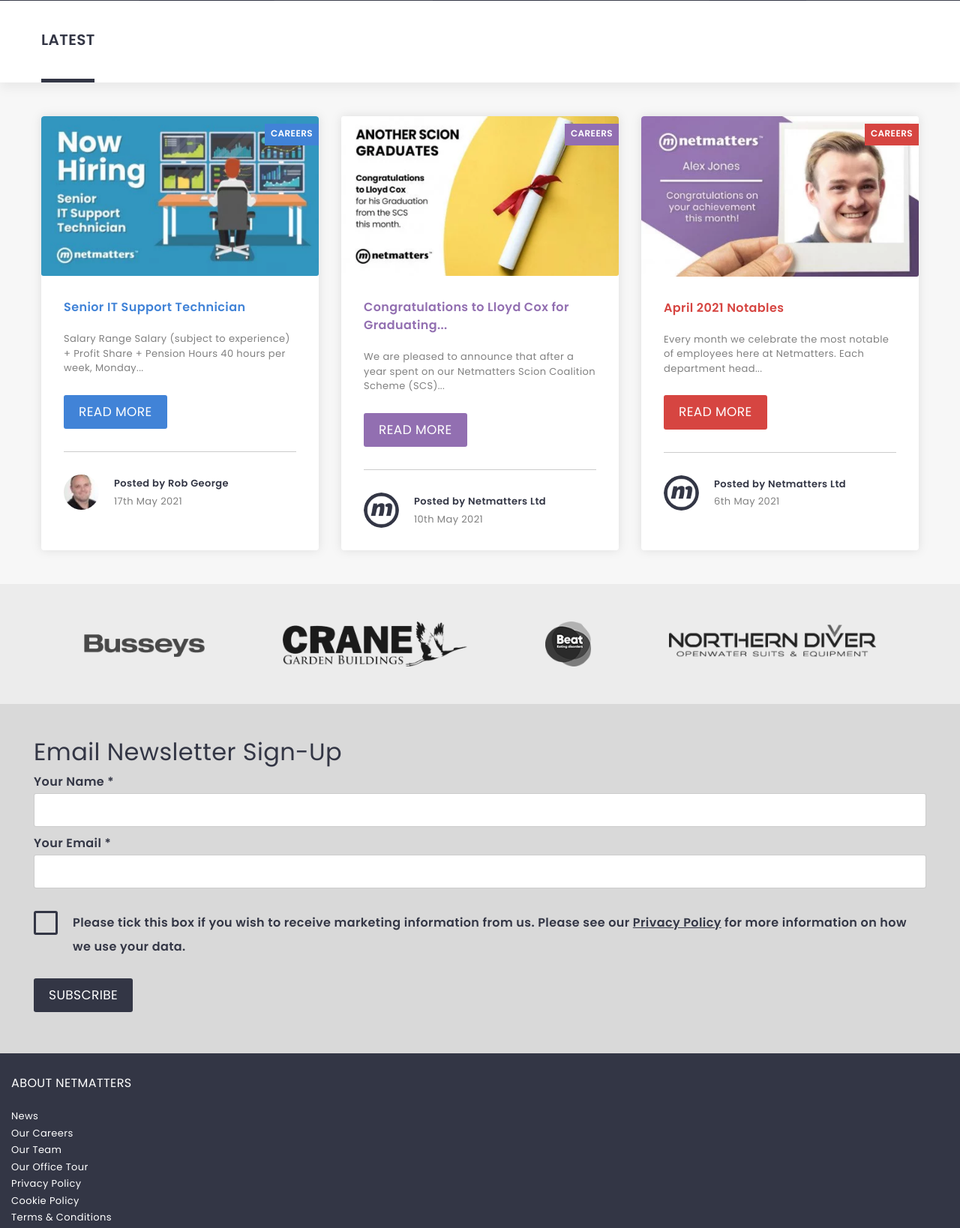
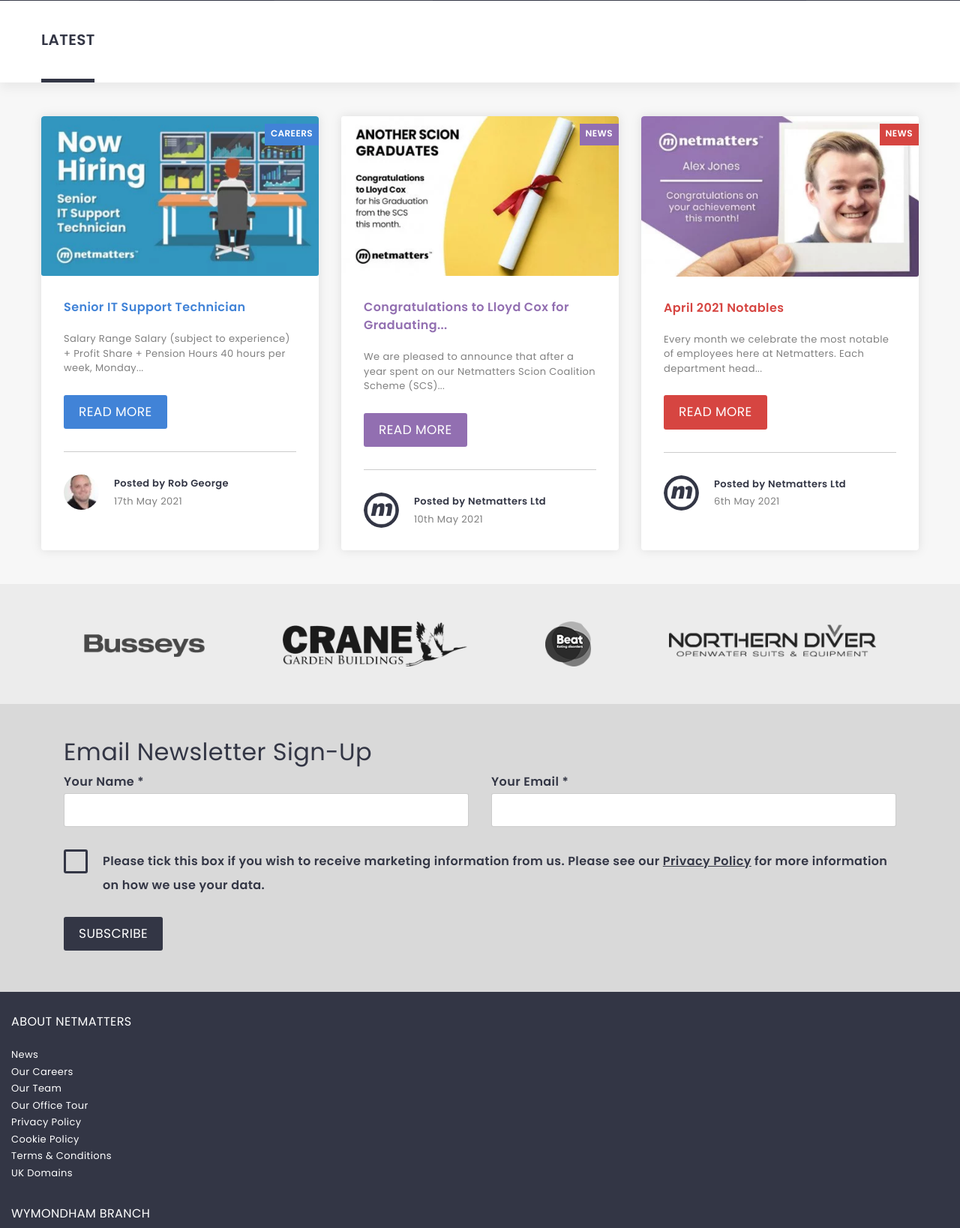
Before and after one commit to WackJeston/Netmatters-Homepage, a PHP site: page / in a window 1280 px wide. Shown: the part 2111-3749 px from the top of the page at 75% size. Run offline with PHP 8.4, Linux system fonts and the light colour scheme; some libraries are stand-ins or nearby versions.

Commit message:
completed Form Media Queries

```diff
--- a/index.html
+++ b/index.html
@@ -302,7 +302,7 @@
         <div class="latest-card news-1">
           <img src="imgs\latest-news-1.png" alt="Now Hiring image" class="card-image-1">
           <div class="sticker">
-            <h6>Careers</h6>
+            <h6>News</h6>
           </div>
           <div class="content">
             <a href="#">Congratulations to Lloyd Cox for Graduating...</a>
@@ -323,7 +323,7 @@
         <div class="latest-card news-2">
           <img src="imgs/latest-news-2.png" alt="Now Hiring image" class="card-image-1">
           <div class="sticker">
-            <h6>Careers</h6>
+            <h6>News</h6>
           </div>
           <div class="content">
             <a href="#">April 2021 Notables</a>
@@ -390,17 +390,25 @@
 
 
       <!-- Newsletter Form ------------------------------>
+      <div class="form-container">
         <div class="form">
           <h2>Email Newsletter Sign-Up</h2>
+          <div class="form-input-section">
+            <div class="form-input f1">
               <label for="name">Your Name *</label>
               <input type="text" name="user-name" id="name">
+            </div>
+            <div class="form-input">
               <label for="email">Your Email *</label>
               <input type="text" name="user-email" id="email">
+            </div>
+          </div>
           <div class="priv-policy">
             <button type="checkbox" name="check-button"><i class="fas fa-check fa-m tick"></i></button>
             <p>Please tick this box if you wish to receive marketing information from us. Please see our <a href="#">Privacy Policy</a> for more information on how we use your data.</p>
           </div>
           <button type="button" name="subscribe" class="subscribe read-more">subscribe</button>
+        </div>
       </div>
     </main>
 
--- a/scss/partials/components/_form.scss
+++ b/scss/partials/components/_form.scss
@@ -6,9 +6,14 @@
   padding: 45px;
   display: flex;
   flex-direction: column;
-  background-color: $background-color-4;
   color: $primary-color;
   font-family: 'Poppins', sans-serif;
+}
+
+.form-container {
+  display: flex;
+  background-color: $background-color-4;
+  width: 100%;
 }
 
 // Heading ------------------------------
@@ -18,6 +23,12 @@
 }
 
 // Inputs ------------------------------
+
+.form-input {
+  display: flex;
+  flex-direction: column;
+}
+
 .form label,
 .form p {
   font-size: 16px;
@@ -36,6 +47,7 @@
   border: 1px solid #87CEEB;
   filter: drop-shadow(0 0 .3rem lightblue);
 }
+
 
 // Checkbox and Privacy Policy ------------------------------
 .priv-policy {
@@ -88,3 +100,71 @@ button:focus .tick {
 .subscribe:hover {
   background-color: $primary-color-hover;
 }
+
+
+
+//---------------------------------------
+//  Media Queries
+//---------------------------------------
+
+// Laptops ------------------------------
+
+@media (min-width:768px) {
+
+  .form-container {
+    justify-content: center;
+  }
+
+  .form {
+    padding: 45px 0;
+  }
+}
+
+@media (max-width:991px)
+and (min-width:768px) {
+
+  .form {
+    width: 660px;
+  }
+}
+
+
+// Desktops ------------------------------
+
+@media (max-width:1260px)
+and (min-width:992px) {
+
+  .form input {
+    width: 425px;
+  }
+
+  .form {
+    width: 880px;
+  }
+}
+
+@media (min-width:992px) {
+
+  .f1 {
+    margin-right: 30px;
+  }
+
+  .form-input-section {
+    display: flex;
+    flex-direction: row;
+    flex-wrap: wrap;
+  }
+}
+
+// Extra Large Screens ------------------------------
+
+@media (min-width:1261px) {
+
+  .form {
+    width: 1110px;
+  }
+
+  .form input {
+    width: 540px;
+  }
+}
```
Also changed, not shown: css/style.css. Lines whose indentation alone changed are shown as unchanged.
